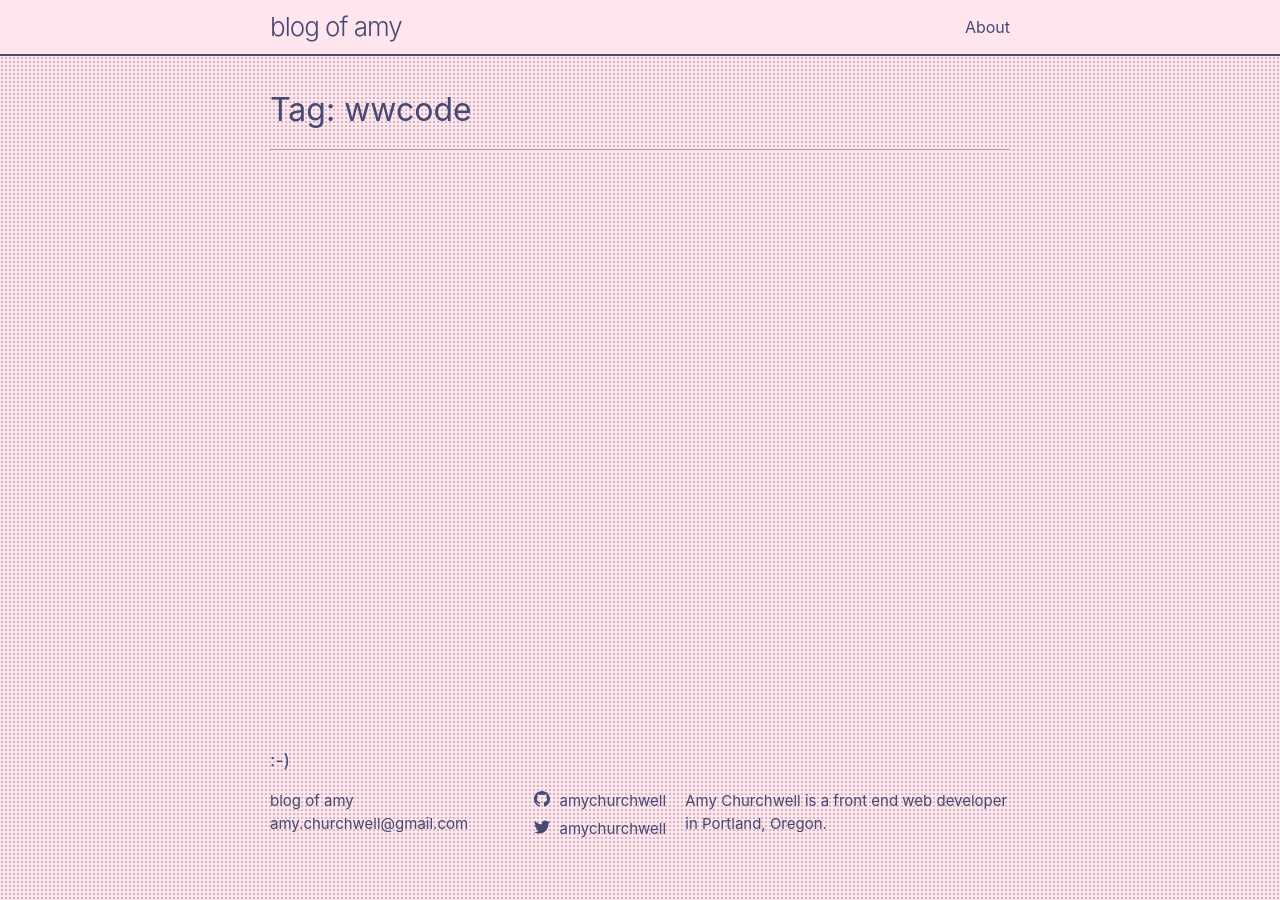
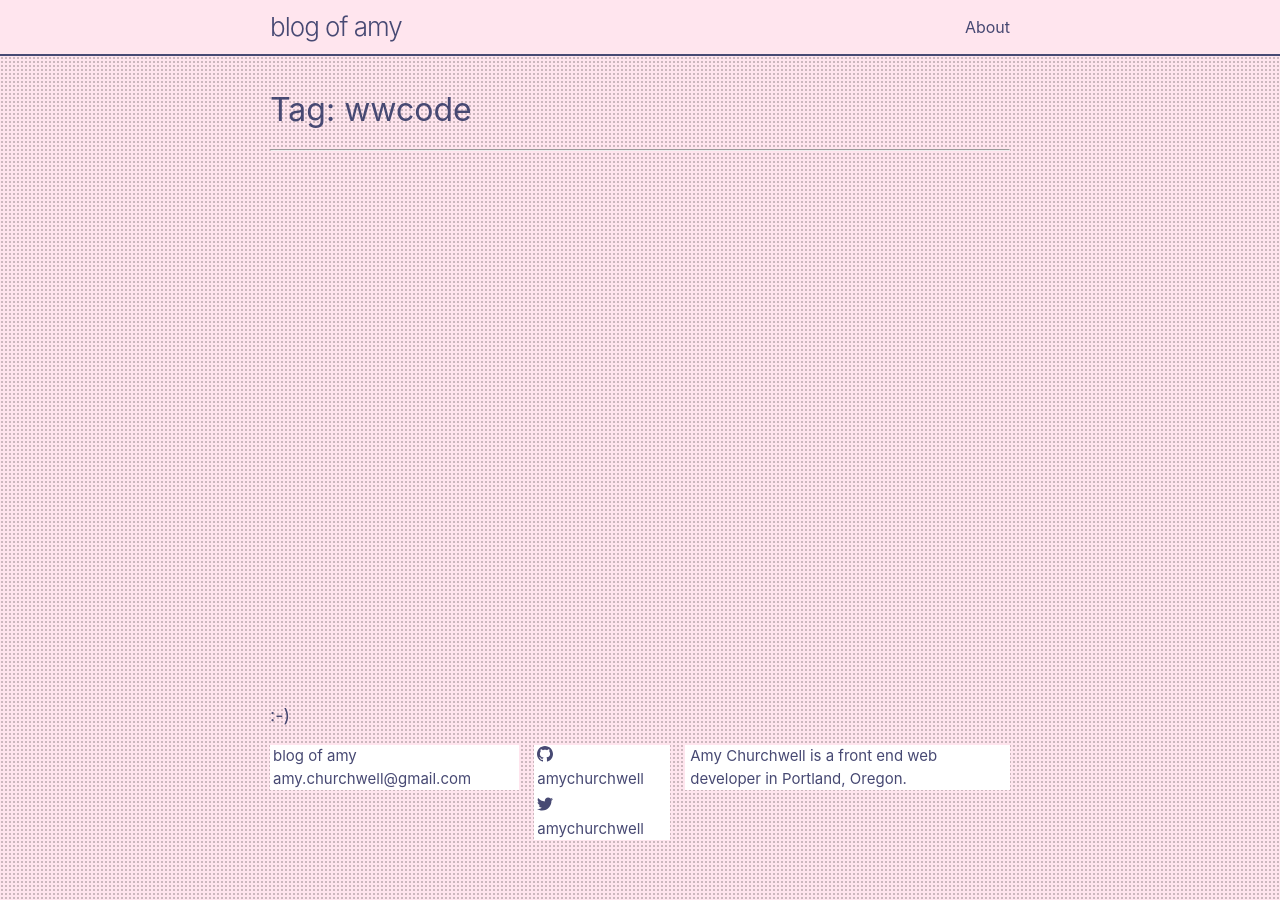
Before and after one commit to fu4303/portfolio-amychurchwell, a Jekyll site: the page built from tag/wwcode.md, in a window 1280 px wide. Built offline with Jekyll 4.4.1, drawn with Linux system fonts in a browser that asks for light colours.

Commit message:
Rough draft of footer styles

```diff
--- a/_sass/minima/_layout.scss
+++ b/_sass/minima/_layout.scss
@@ -107,6 +107,11 @@
  */
 .site-footer {
   padding: $spacing-unit 0;
+
+  p {
+    background: lighten($secondary-brand-color, 40%);
+    padding: 0 5px 0 5px;
+  }
 }
 
 .footer-heading {
@@ -118,6 +123,11 @@
 .social-media-list {
   list-style: none;
   margin-left: 0;
+
+  li {
+    background: lighten($secondary-brand-color, 40%);
+    padding: 0 3px 0 3px;
+  }
 }
 
 .footer-col-wrapper {
```
